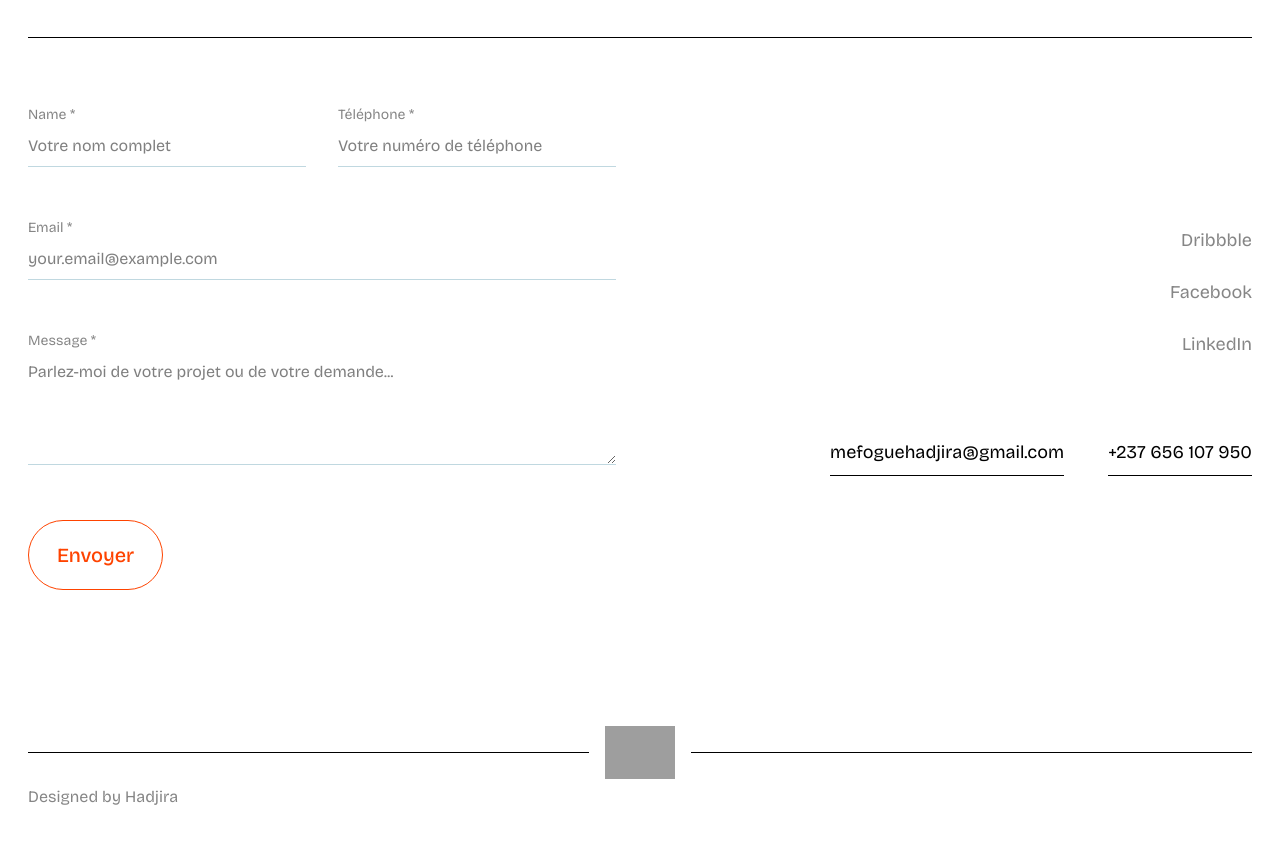
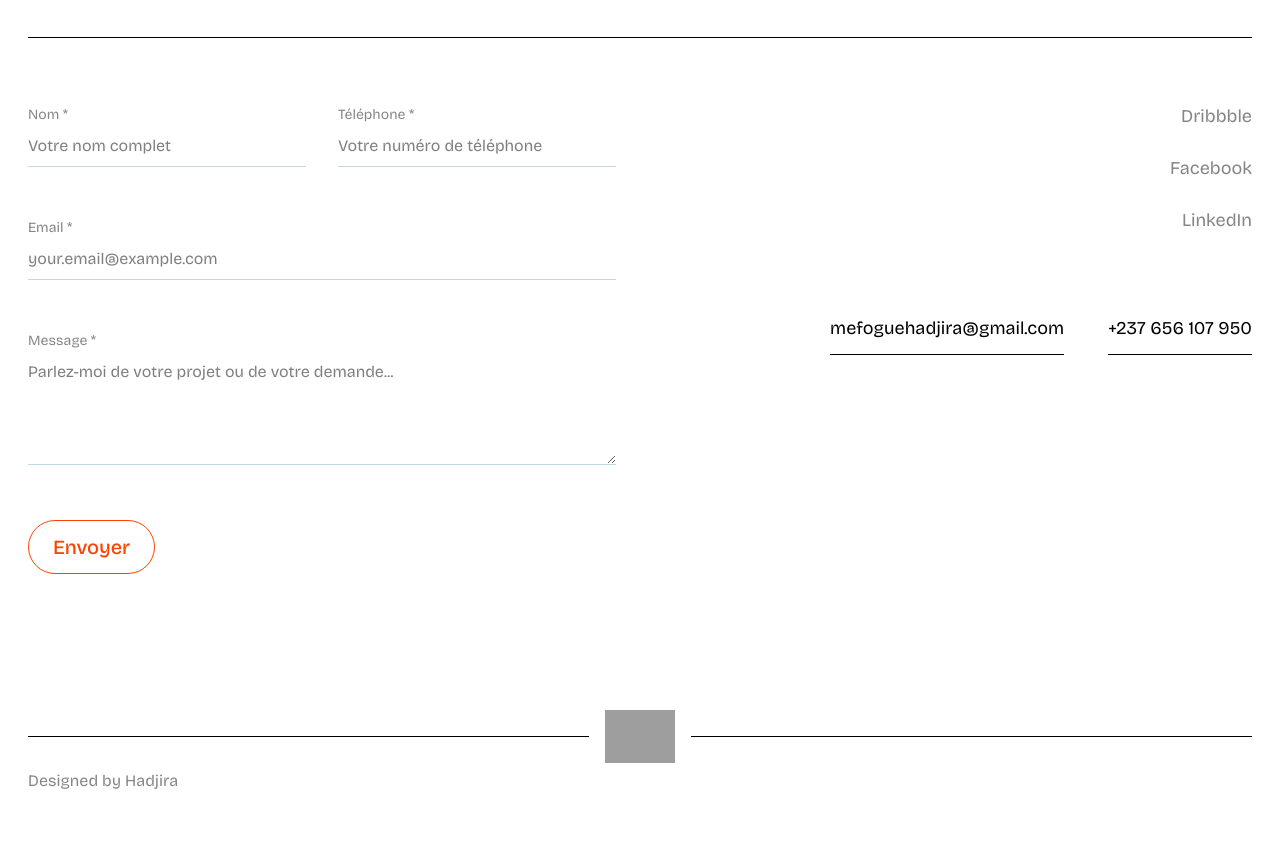
Before and after one commit to RukiaSuzuki15/DeveloperFullstackwebsite, a Next.js app: page / in a window 1280 px wide. Shown: the part 5604-6447 px from the top of the page. Built offline with nearby package versions, Linux system fonts and the light colour scheme; grey boxes are pictures that could not be loaded.

Commit message:
Update index.tsx

```diff
--- a/src/app/components/home/contact/index.tsx
+++ b/src/app/components/home/contact/index.tsx
@@ -48,17 +48,11 @@ const Contact = () => {
         console.error('Error fetching contact data:', error);
       }
     };
-
     fetchData();
   }, []);
 
   const resetForm = () => {
-    setFormData({
-      name: "",
-      number: "",
-      email: "",
-      message: ""
-    });
+    setFormData({ name: "", number: "", email: "", message: "" });
   };
 
   const handleSubmit = async (e: React.FormEvent<HTMLFormElement>) => {
@@ -91,13 +85,11 @@ const Contact = () => {
       if (data.success) {
         setSubmitted(true);
         resetForm();
-        // Hide success message after 5 seconds
-        setTimeout(() => setSubmitted(false), 5000);
+        setTimeout(() => setSubmitted(false), 5000); // hide success after 5s
       } else {
         throw new Error(data.message || 'Failed to send email');
       }
     } catch (error) {
-      console.error('Error sending email:', error);
       setError(error instanceof Error ? error.message : 'Failed to send email. Please try again.');
     } finally {
       setIsSubmitting(false);
@@ -106,29 +98,34 @@ const Contact = () => {
 
   const handleChange = (e: React.ChangeEvent<HTMLInputElement | HTMLTextAreaElement>) => {
     const { name, value } = e.target;
-    setFormData((prevData) => ({
-      ...prevData,
-      [name]: value
-    }));
-
-    // Clear error when user starts typing
+    setFormData(prev => ({ ...prev, [name]: value }));
     if (error) setError(null);
   };
 
+  // auto-hide error after 5s
+  useEffect(() => {
+    if (error) {
+      const timer = setTimeout(() => setError(null), 5000);
+      return () => clearTimeout(timer);
+    }
+  }, [error]);
+
   return (
-    <section className="no-print">
-      <div className="container">
+    <section id="contact" className="no-print">
+      <div className="container mx-auto">
         <div className="pt-16 md:pt-32 pb-20">
           <div className="flex items-center justify-between gap-2 border-b border-black pb-7 mb-9 md:mb-16">
             <h2>Contactez-moi</h2>
             <p className="text-xl text-orange-500">( 05 )</p>
           </div>
-          <div className="grid grid-cols-1 md:grid-cols-2 gap-12 items-center">
+
+          <div className="grid grid-cols-1 md:grid-cols-2 gap-12 items-start">
+            {/* Formulaire */}
             <form onSubmit={handleSubmit}>
               <div className="flex flex-col gap-7 sm:gap-12">
                 <div className="grid grid-cols-2 gap-8">
                   <div>
-                    <label htmlFor="name" className="label">Name *</label>
+                    <label htmlFor="name" className="label">Nom *</label>
                     <input
                       required
                       className="input"
@@ -156,6 +153,7 @@ const Contact = () => {
                     />
                   </div>
                 </div>
+
                 <div>
                   <label htmlFor="email" className="label">Email *</label>
                   <input
@@ -170,6 +168,7 @@ const Contact = () => {
                     placeholder="your.email@example.com"
                   />
                 </div>
+
                 <div>
                   <label htmlFor="message" className="label">Message *</label>
                   <textarea
@@ -188,14 +187,9 @@ const Contact = () => {
                 {/* Success Message */}
                 {submitted && (
                   <div className="flex items-center gap-2 p-4 bg-green-50 border border-green-200 rounded-lg">
-                    <Image
-                      src="/images/icon/success-icon.svg"
-                      alt="success-icon"
-                      width={24}
-                      height={24}
-                    />
+                    <Image src="/images/icon/success-icon.svg" alt="success-icon" width={24} height={24} />
                     <p className="text-green-700">
-                      Parfait ! Votre message a été envoyé avec succès à mefoguehadjira@gmail.com. Vous recevrez une réponse bientôt.
+                      Parfait ! Votre message a été envoyé avec succès.
                     </p>
                   </div>
                 )}
@@ -213,7 +207,7 @@ const Contact = () => {
                 <button
                   type="submit"
                   disabled={isSubmitting}
-                  className="relative overflow-hidden cursor-pointer w-fit py-2 sm:py-3 md:py-5 px-4 sm:px-5 md:px-7 border border-primary rounded-full group disabled:opacity-50 disabled:cursor-not-allowed"
+                  className="relative overflow-hidden cursor-pointer w-fit py-3 px-6 border border-primary rounded-full group disabled:opacity-50 disabled:cursor-not-allowed"
                 >
                   <span className="relative z-10 text-xl font-medium text-primary group-hover:text-white transition-colors duration-300">
                     {isSubmitting ? 'Envoi en cours...' : 'Envoyer'}
@@ -223,41 +217,41 @@ const Contact = () => {
               </div>
             </form>
 
-            <div className="flex flex-col sm:flex-row md:flex-col justify-between gap-5 md:gap-20 items-center md:items-end">
+            {/* Bloc Social & Contact Info */}
+            <div className="flex flex-col sm:flex-row md:flex-col justify-between gap-5 md:gap-20 items-start md:items-end">
               {/* Social Links */}
-              {contactData?.socialLinks && contactData.socialLinks.length > 0 && (
+              {contactData?.socialLinks?.length > 0 && (
                 <div className="flex flex-wrap flex-row md:flex-col items-start md:items-end gap-4 md:gap-6">
-                  {contactData.socialLinks.map((value, index) => (
-                    <div key={`social-${index}`}>
+                  {contactData.socialLinks.map((link, idx) => (
                     <Link
-                        href={value.href}
-                        className="text-base sm:text-lg font-normal text-secondary hover:text-primary transition-colors duration-200"
+                      key={`social-${idx}`}
+                      href={link.href}
                       target="_blank"
                       rel="noopener noreferrer"
+                      className="text-base sm:text-lg text-secondary hover:text-primary transition-colors duration-200"
                     >
-                        {value.title}
+                      {link.title}
                     </Link>
-                    </div>
                   ))}
                 </div>
               )}
 
               {/* Contact Info */}
-              {contactData?.contactInfo && contactData.contactInfo.length > 0 && (
+              {contactData?.contactInfo?.length > 0 && (
                 <div className="flex flex-wrap justify-center gap-5 lg:gap-11 items-end">
-                  {contactData.contactInfo.map((value, index) => (
-                    <div key={`contact-${index}`}>
+                  {contactData.contactInfo.map((info, idx) => (
                     <Link
-                        href={value.link}
+                      key={`contact-${idx}`}
+                      href={info.link}
                       className="text-base lg:text-lg text-black font-normal border-b border-black pb-3 hover:text-primary hover:border-primary transition-colors duration-200"
                     >
-                        {value.label}
+                      {info.label}
                     </Link>
-                    </div>
                   ))}
                 </div>
               )}
             </div>
+
           </div>
         </div>
       </div>
```
Lines whose indentation alone changed are shown as unchanged.
